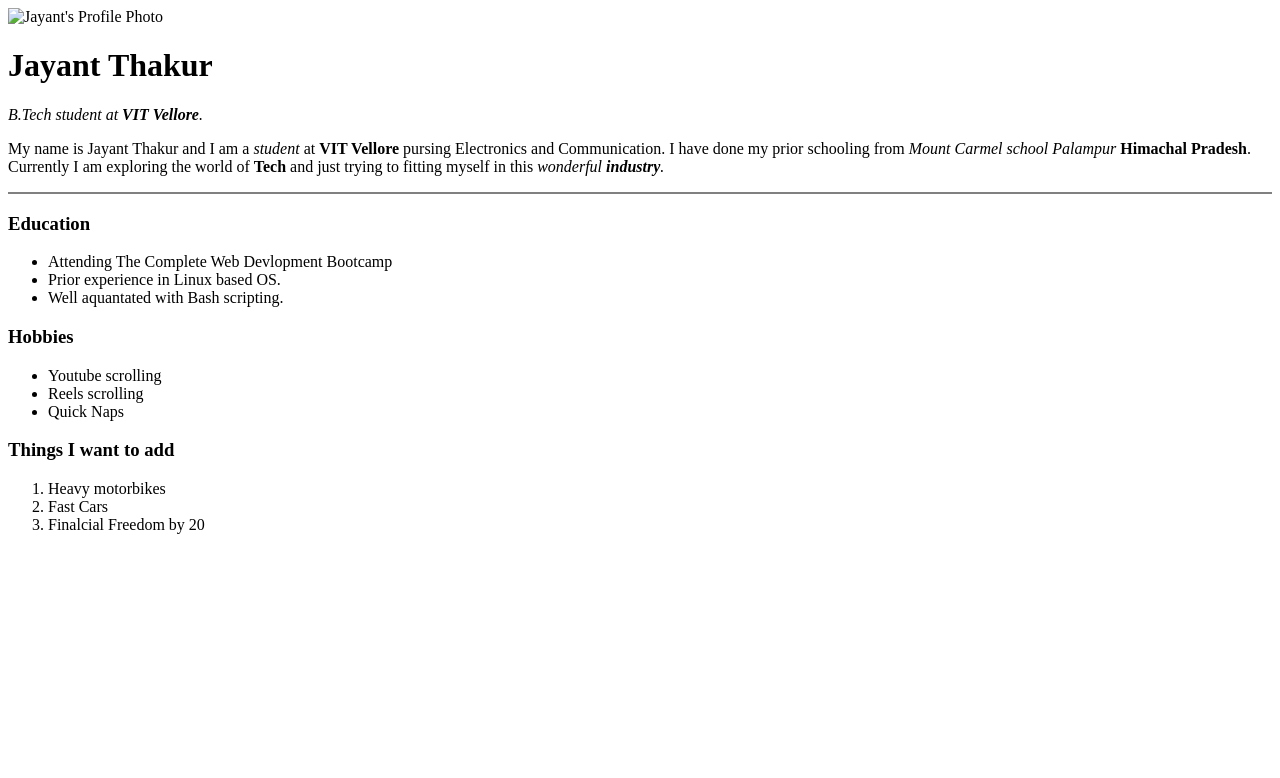
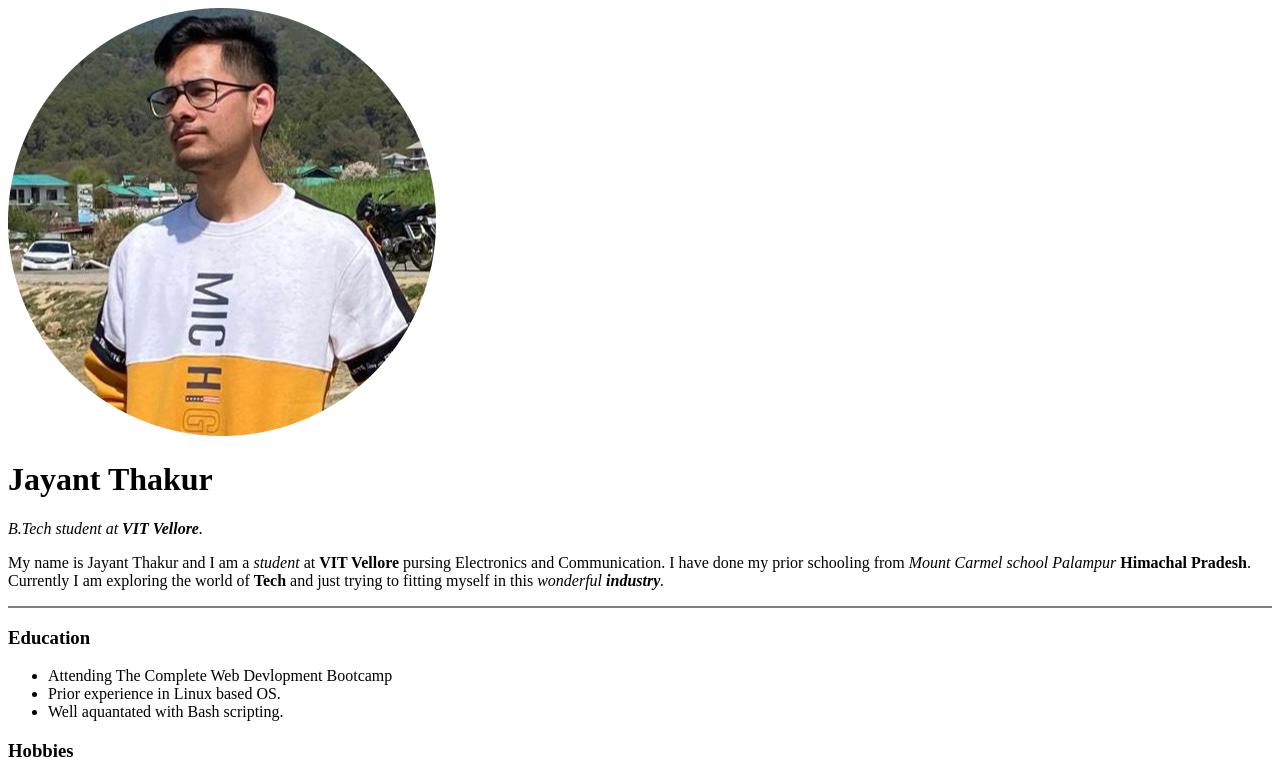
Before and after one commit to Jbadry/My_Website, a plain HTML site: page index.html in a window 1280 px wide. Shown: the top 778 px of the page. Drawn offline with Linux system fonts and the light colour scheme.

Commit message:
link updated

```diff
--- a/index.html
+++ b/index.html
@@ -7,7 +7,7 @@
 </head>
 
 <body>
-  <img src="Images/Jayant.png" alt="Jayant's Profile Photo">
+  <img src="https://github.com/Jbadry/My_Website/blob/main/Images/WhatsApp%20Image%202022-10-06%20at%204.52.45%20PM-modified.png?raw=true" alt="Jayant's Profile Photo">
   <h1>Jayant Thakur</h1>
   <p><em>B.Tech student at <strong>VIT Vellore</strong>.</em></p>
   <p>My name is Jayant Thakur and I am a <em>student</em> at <strong>VIT Vellore</strong> pursing Electronics and Communication. I have done my prior schooling from <em>Mount Carmel school Palampur </em><strong>Himachal Pradesh</strong>. Currently I
```
